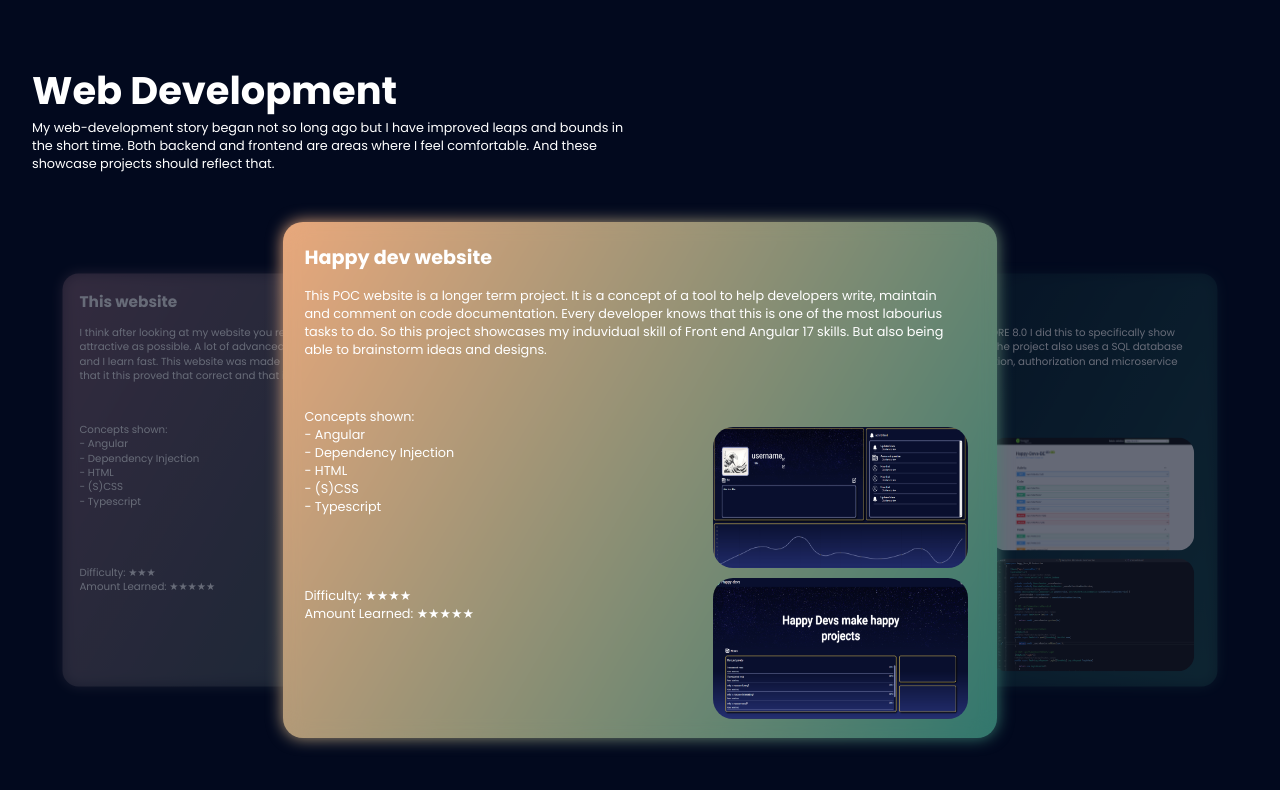
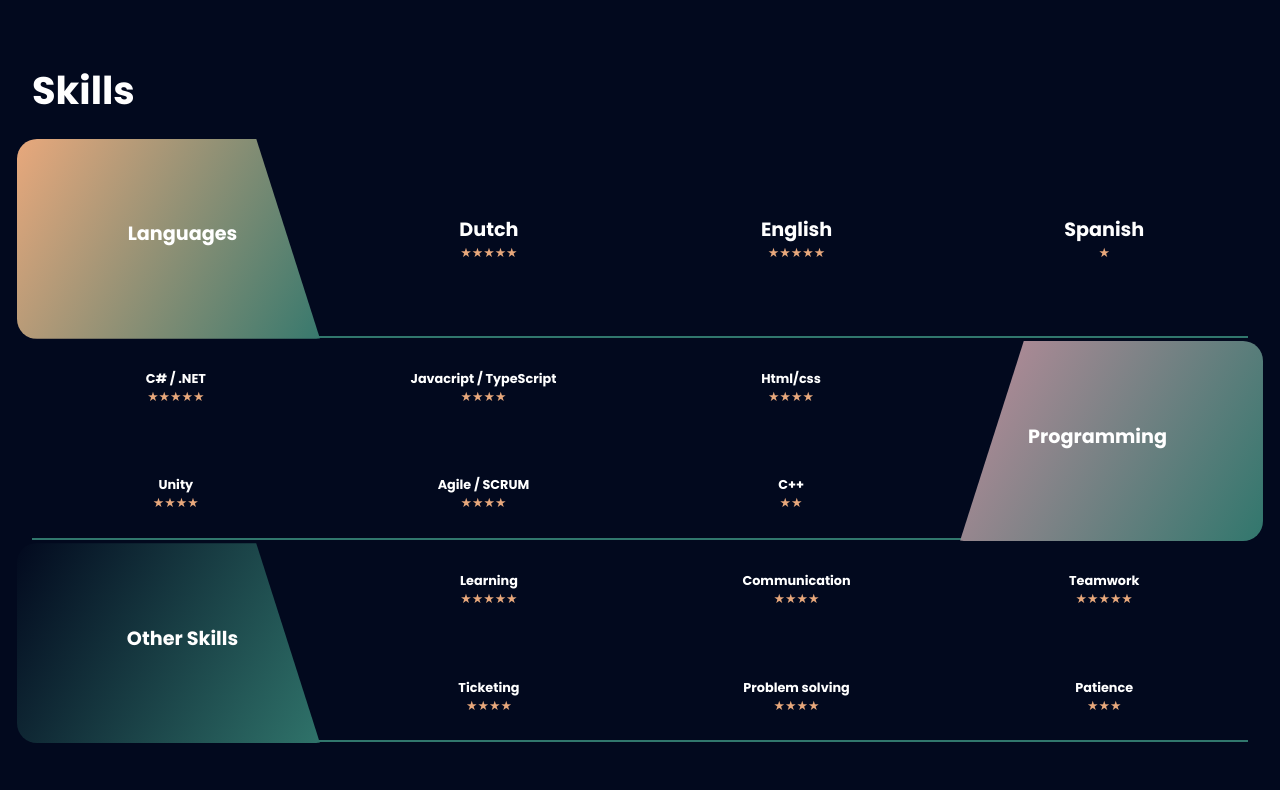
Before and after one commit to ThatGhost/Portfolio, an Angular app: page / in a window 1280 px wide. Shown: the part 1570-2360 px from the top of the page. Built offline with nearby package versions, Linux system fonts and the light colour scheme.

Commit message:
added skills page and altered the about me texts

```diff
--- a/src/components/pages/home/home.component.html
+++ b/src/components/pages/home/home.component.html
@@ -2,6 +2,7 @@
     <!--the 4 components-->
     <app-main class = "card"></app-main>
     <app-about-me class = "card"></app-about-me>
+    <app-skills class = "card"></app-skills>
     <app-web-development class = "card"></app-web-development>
     <app-game-development class = "card"></app-game-development>
 </section>
--- a/src/components/pages/home/home.component.ts
+++ b/src/components/pages/home/home.component.ts
@@ -1,14 +1,14 @@
 import { Component } from '@angular/core';
 import { MainComponent } from '../../standalone/main/main.component';
 import { AboutMeComponent } from '../../standalone/about-me/about-me.component';
-import { ContactComponent } from '../../standalone/contact/contact.component';
 import { WebDevelopmentComponent } from '../../standalone/web-development/web-development.component';
 import { GameDevelopmentComponent } from '../../standalone/game-development/game-development.component';
+import { SkillsComponent } from '../../standalone/skills/skills.component';
 
 @Component({
   selector: 'app-home',
   standalone: true,
-  imports: [MainComponent, AboutMeComponent, ContactComponent, WebDevelopmentComponent, GameDevelopmentComponent],
+  imports: [MainComponent, AboutMeComponent, SkillsComponent, WebDevelopmentComponent, GameDevelopmentComponent],
   templateUrl: './home.component.html',
   styleUrl: './home.component.scss'
 })
--- a/src/components/standalone/contact/contact.component.html
+++ /dev/null
@@ -1 +0,0 @@
-<p>contact works!</p>
--- /dev/null
+++ b/src/components/standalone/skills/skills.component.html
@@ -0,0 +1,87 @@
+<section class = "skills">
+    <h1>Skills</h1>
+    <section class = "container">
+        <section class = "section languages">
+            <div class="header">
+                <h2>Languages</h2>
+            </div>
+            <section class = "grid">
+                <div class = "card">
+                    <h3>Dutch</h3>
+                    <p>★★★★★</p>
+                </div>
+                <div class = "card">
+                    <h3>English</h3>
+                    <p>★★★★★</p>
+                </div>
+                <div class = "card">
+                    <h3>Spanish</h3>
+                    <p>★</p>
+                </div>
+            </section>
+        </section>
+        <section class = "section programming">
+            <section class = "grid">
+                <div class = "card">
+                    <h3>C# / .NET</h3>
+                    <p>★★★★★</p>
+                </div>
+                <div class = "card">
+                    <h3>Javacript / TypeScript</h3>
+                    <p>★★★★</p>
+                </div>
+                <div class = "card">
+                    <h3>Html/css</h3>
+                    <p>★★★★</p>
+                </div>
+                <div class = "card">
+                    <h3>Unity</h3>
+                    <p>★★★★</p>
+                </div>
+                <div class = "card">
+                    <h3>Agile / SCRUM</h3>
+                    <p>★★★★</p>
+                </div>
+                <div class = "card">
+                    <h3>C++</h3>
+                    <p>★★</p>
+                </div>
+            </section>
+            <div class="header">
+                <h2>Programming</h2>
+                <div class = "background"></div>
+            </div>
+        </section>
+        <section class = "section other-skills">
+            <div class="header">
+                <h2>Other Skills</h2>
+            </div>
+            <section class = "grid">
+                <div class = "card">
+                    <h3>Learning</h3>
+                    <p>★★★★★</p>
+                </div>
+                <div class = "card">
+                    <h3>Communication</h3>
+                    <p>★★★★</p>
+                </div>
+                <div class = "card">
+                    <h3>Teamwork</h3>
+                    <p>★★★★★</p>
+                </div>
+                <div class = "card">
+                    <h3>Ticketing</h3>
+                    <p>★★★★</p>
+                </div>
+                <div class = "card">
+                    <h3>Problem solving</h3>
+                    <p>★★★★</p>
+                </div>
+                <div class = "card">
+                    <h3>Patience</h3>
+                    <p>★★★</p>
+                </div>
+            </section>
+        </section>
+    </section>
+</section>
--- /dev/null
+++ b/src/components/standalone/skills/skills.component.scss
@@ -0,0 +1,184 @@
+@import "../../../assets/styles/colors";
+@import "../../../assets/styles/main";
+
+@property --gradient-rotation {
+    syntax: "<angle>";
+    initial-value: 0deg;
+    inherits: false;
+}
+
+@keyframes spin {
+    0% { --gradient-rotation: 0deg; }
+    100% { --gradient-rotation: 360deg; }
+}
+
+@mixin spinningBackground($color1, $color2) {
+    &::before, &::after {
+        z-index: 0;
+        content: "";
+        position: absolute;
+        inset: 0.5rem;
+        border-radius: inherit;
+
+        background: linear-gradient(var(--gradient-rotation),$color1, $color2);
+        animation: spin 15s linear infinite;
+    }
+
+    &::after {
+        filter: blur(0.5rem);
+    }
+}
+
+.skills {
+    height: 95%;
+    width: 95%;
+    position: relative;
+    overflow: hidden;
+    padding: 2.5%;
+
+    h1 {
+        @include poppins-medium;
+        color: $c-white;
+        font-size: 3vw;
+    }
+
+    .container {
+        width: 100%;
+        height: 85%;
+        display: flex;
+        flex-direction: column;
+        justify-content: center;
+        gap: 1%;
+
+        .section {
+            width: 100%;
+            height: 30%;
+            display: flex;
+            flex-direction: row;
+            justify-content: center;
+            gap: 1%;
+            border-bottom: 2px solid $c-dark-auqamarine;
+
+            .header {
+                position: relative;
+
+                h2 {
+                    @include poppins-medium;
+                    color: $c-white;
+                    font-size: 1.5vw;
+                    text-align: center;
+                    top: 40%;
+                    left: 0;
+                    right:0;
+                    position: absolute;
+                    z-index: 1;
+                }
+
+                width: 25%;
+                height: 100%;
+            }
+
+            .grid {
+                width: 75%;
+                height: 100%;
+
+                display: grid;
+                gap: 20px;
+
+                .card {
+                    display: flex;
+                    justify-content: center;
+                    align-items: center;
+                    flex-direction: column;
+
+                    h3 {
+                        @include poppins-medium;
+                        color: $c-white;
+                        font-size: 1vw;
+                    }
+
+                    p {
+                        @include poppins-medium;
+                        color: $c-yellow;
+                        font-size: 1vw;
+                    }
+                }
+            }
+        }
+
+        .programming {
+            .header {
+                border-radius: 20px;
+                &::before {
+                    z-index: 0;
+                    content: "";
+                    position: absolute;
+                    inset: -3px;
+                    right: -15px;
+                    border-radius: inherit;
+                    clip-path: polygon(25% 0%, 100% 0%, 100% 100%, 5% 100%);
+
+                    background: linear-gradient(var(--gradient-rotation),$c-pink, $c-dark-auqamarine);
+                    animation: spin 15s linear infinite;
+                }
+            }
+
+            .grid {
+                grid-template-columns: 1fr 1fr 1fr;
+                grid-template-rows: 1fr 1fr;
+            }
+        }
+
+        .languages {
+            .header {
+                border-radius: 20px;
+                &::before {
+                    z-index: 0;
+                    content: "";
+                    position: absolute;
+                    inset: -3px;
+                    left: -15px;
+                    border-radius: inherit;
+                    clip-path: polygon(0% 0%, 75% 0%, 95% 100%, 0% 100%);
+
+                    background: linear-gradient(var(--gradient-rotation),$c-yellow, $c-dark-auqamarine);
+                    animation: spin 15s linear infinite;
+                }
+            }
+
+            .grid {
+                grid-template-columns: 1fr 1fr 1fr;
+                grid-template-rows: 1fr;
+
+                .card {
+                    h3 {
+                        font-size: 1.5vw;
+                    }
+                }
+            }
+        }
+
+        .other-skills {
+            .header {
+                border-radius: 20px;
+                &::before {
+                    z-index: 0;
+                    content: "";
+                    position: absolute;
+                    inset: -3px;
+                    left: -15px;
+                    border-radius: inherit;
+                    clip-path: polygon(0% 0%, 75% 0%, 95% 100%, 0% 100%);
+
+                    background: linear-gradient(var(--gradient-rotation),$c-black, $c-dark-auqamarine);
+                    animation: spin 15s linear infinite;
+                }
+            }
+
+            .grid {
+                grid-template-columns: 1fr 1fr 1fr;
+                grid-template-rows: 1fr 1fr;
+            }
+        }
+    }
+}
```
Also changed, not shown: src/components/standalone/about-me/about-me.component.html (+3 -10 lines), src/components/standalone/contact/contact.component.ts (deleted, +0 -12 lines), src/components/standalone/skills/skills.component.ts (added, +12 -0 lines), src/components/standalone/contact/contact.component.scss (deleted), 1 other file (tests, documents, lock files or other folders).
